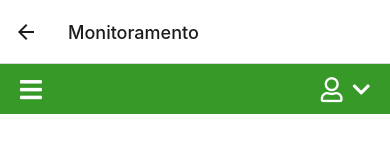
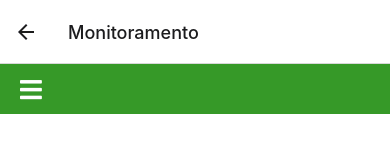
Before and after one commit to getulio-souza/rota-segura, a React Native app: screen /Monitoramento in a window 390 px wide. Shown: the top 166 px of the page. Built offline with nearby package versions, Linux system fonts and the light colour scheme.

Commit message:
bugfix: removed-login-btn

```diff
--- a/Pages/Home.js
+++ b/Pages/Home.js
@@ -4,10 +4,8 @@ import { StyleSheet, View, Button, Image } from 'react-native';
 export default function Home({navigation}) {
   return (
     <View style={styles.container}>
-      <View style={styles.logo}>
-        <Image
-        source={require('../assets/first-logo-2.png')}
-        />
+      <View>
+      <Image source={require('../assets/first-logo.png')}/>
       </View>
       <View>
         <Button
@@ -26,10 +24,10 @@ const styles = StyleSheet.create({
     flex: 1,
     alignItems: 'center',
     justifyContent: 'center',
-    backgroundColor: '#369928'
+    // backgroundColor: '#369928'
   },
 
-  logo: {
-    justifyContent: 'center',
-  },
+  // logo: {
+  //   justifyContent: 'center',
+  // },
 })
--- a/Pages/Monitoramento.js
+++ b/Pages/Monitoramento.js
@@ -12,19 +12,6 @@ const Monitoramento = ({navigation}) => {
           size={25}
           color="#fff"
         />
-
-        <View style={styles.userLogged}>
-        <Icon
-          name='user'
-          size={25}
-          color='#fff'
-          />
-          <Icon
-            name='chevron-down'
-            size={20}
-            color='#fff'
-          />
-        </View>
         {/* < Sidebar/> */}
       </View>
 
--- a/Pages/intro.js
+++ b/Pages/intro.js
@@ -1,9 +1,7 @@
 import React from 'react'
 import { StyleSheet, View, Text } from 'react-native';
-import LoginButton from '../components/LoginButton';
 import BtnNextScreen from '../components/BtnNextScreen';
 import Icon from 'react-native-vector-icons/FontAwesome5'
-// import Sidebar from '../components/drawer/Sidebar';
 
 export default function Intro({navigation}) {
   return (
@@ -16,10 +14,6 @@ export default function Intro({navigation}) {
           color="#fff"
         />
         {/* < Sidebar/> */}
-        <LoginButton
-          text="Login"
-          color="#55B243"
-        />
       </View>
 
       <View>
```
